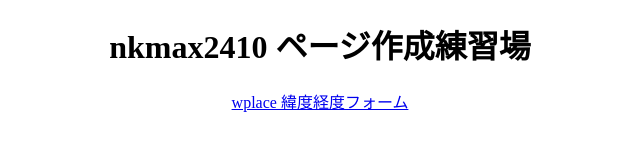
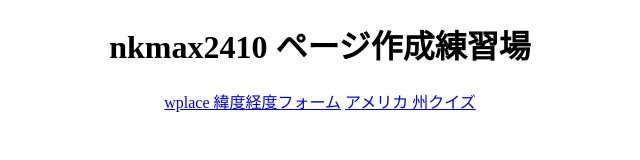
Before and after one commit to nkmax2410/nkmax2410.github.io, a plain HTML site: page index.html in a window 1280 px wide. Shown: the whole page, without its empty margins (320-960 px from the left). Drawn offline with Linux system fonts and the light colour scheme.

Commit message:
Update index.html

```diff
--- a/index.html
+++ b/index.html
@@ -10,6 +10,7 @@
 <body style="text-align: center; margin-top: 20px;">
     <h1>nkmax2410 ページ作成練習場</h1>
     <a href="wplace.html">wplace 緯度経度フォーム</a>
+    <a href="theus_states_quiz.html">アメリカ 州クイズ</a>
 </body>
 
 
```
